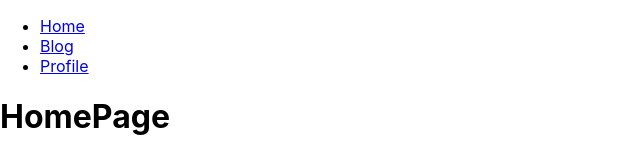
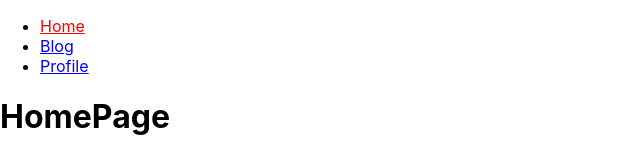
Before and after one commit to danielbatres/react-router-navigation, a React (Create React App) app: page / in a window 1280 px wide. Shown: the top 160 px of the page, without its empty margins (0-640 px from the left). Built offline with nearby package versions, Linux system fonts and the light colour scheme; the HTML template or start-up script is replaced by a standard one.

Commit message:
Navigation with NavLink

```diff
--- a/src/Menu.jsx
+++ b/src/Menu.jsx
@@ -1,22 +1,45 @@
 import React from "react";
-import { Link } from "react-router-dom";
+import { NavLink } from "react-router-dom";
 
 function Menu() {
   return (
     <nav>
       <ul>
         <li>
-          <Link to="/">Home</Link>
+          <NavLink
+            className={({ isActive }) => ""}
+            style={({ isActive }) => ({
+              color: isActive ? "red" : "blue",
+            })}
+            to="/"
+          >
+            Home
+          </NavLink>
         </li>
         <li>
-          <Link to="/blog">Blog</Link>
+          <NavLink
+            style={({ isActive }) => ({
+              color: isActive ? "red" : "blue",
+            })}
+            to="/blog"
+          >
+            Blog
+          </NavLink>
         </li>
         <li>
-          <Link to="/profile">Profile</Link>
+          <NavLink
+            style={({ isActive }) => ({
+              color: isActive ? "red" : "blue",
+            })}
+            to="/profile"
+          >
+            Profile
+          </NavLink>
         </li>
       </ul>
     </nav>
   );
 }
 
+
 export { Menu };
```
